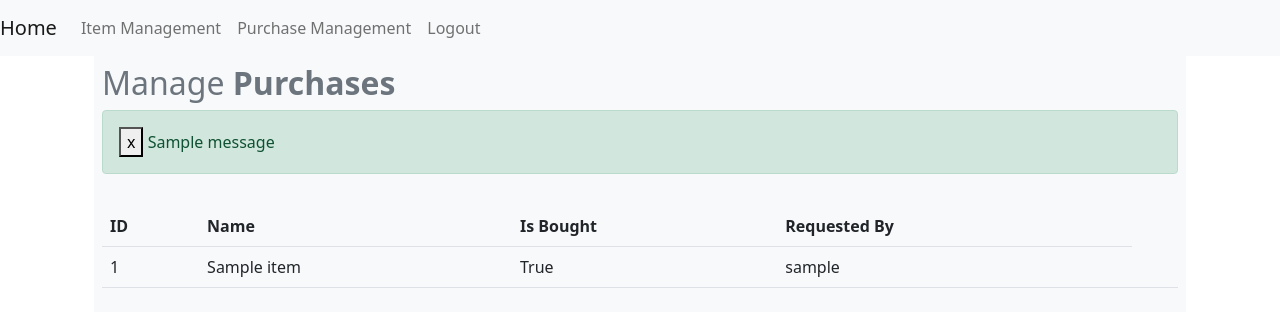
After one commit to glanikali/cuneiform, a Flask app: page /items/purchases in a window 1280 px wide. The commit adds this page. Shown: the top 327 px of the page. Run offline with Flask 2, Linux system fonts and the light colour scheme; a user stored in the database is signed in; tables that the repository leaves empty hold one stand-in row (values such as "Sample post"); one stand-in notice (Sample message) is shown; some libraries are stand-ins or nearby versions.

Commit message:
Refactor, Error Pages, Purchases

```diff
--- a/cuneiform/__init__.py
+++ b/cuneiform/__init__.py
@@ -68,8 +68,10 @@ def register_blueprints(app):
     # with the Flask application instance (app)
     from cuneiform.items.views import items_blueprint
     from cuneiform.users.views import users_blueprint
-    from cuneiform.recipes import recipes_blueprint
+    from cuneiform.core import core_blueprint
+    from cuneiform.error_pages import errors_blueprint
 
-    app.register_blueprint(recipes_blueprint)
+    app.register_blueprint(core_blueprint)
+    app.register_blueprint(errors_blueprint)
     app.register_blueprint(users_blueprint, url_prefix="/users")
     app.register_blueprint(items_blueprint, url_prefix="/items")
--- a/cuneiform/recipes/views.py
+++ b/cuneiform/core/views.py
@@ -4,7 +4,7 @@
 
 from flask import render_template
 
-from . import recipes_blueprint
+from . import core_blueprint
 
 
 ################
@@ -12,6 +12,6 @@ from . import recipes_blueprint
 ################
 
 
-@recipes_blueprint.route("/")
+@core_blueprint.route("/")
 def index():
-    return render_template("recipes/home.html.j2")
+    return render_template("core/home.html.j2")
--- /dev/null
+++ b/cuneiform/items/templates/items/purchases_list.html.j2
@@ -0,0 +1,55 @@
+{% extends 'base.html.j2' %}
+{% from 'field_macro.html.j2' import render_field %}
+{% block title %} This weeks list {% endblock %}
+
+
+{% block content %}
+
+<div class="container">
+  <div class="row">
+    <div class="col md-12">
+      <div class="d-block p-2 bg-light">
+        <h2>Manage
+          <b>Purchases</b>
+        </h2>
+        {% with messages = get_flashed_messages() %}
+        {% if messages %}
+        {% for message in messages %}
+        <div class="alert alert-success alert-dismissable" role="alert">
+            <button type="button" class="close" data-bs-dismiss="alert" aria-label="close">
+              <span aria-hidden="true">x</span>
+            </button>
+        {{message}}
+        </div>
+        {% endfor %}
+        {% endif %}
+        {% endwith %}
+        <table class="table table-hover table-dark">
+          <div class="table-responsive">
+            <table class = "table align-middle">
+              <tr>
+                <th>ID</th>
+                <th>Name</th>
+                <th>Is Bought</th>
+                <th>Requested By</th>
+              </tr>
+              {% for user,item in items %}
+              <tr>
+                <td>{{item.id}}</td>
+                <td>{{item.name}}</td>
+                <td>{{item.is_bought}}</td>
+                <td>{{user.username}}</td>
+                <td>
+                </td>
+              </tr>
+              {% endfor %}
+            </table>
+          </div>
+        </table>
+      </div>
+    </div>
+  </div>
+</div>
+
+
+{% endblock %}
--- a/cuneiform/items/views.py
+++ b/cuneiform/items/views.py
@@ -64,7 +64,7 @@ def store_many(service: OcrService):
     # Then validate the request (rules for validation) -> regex or alternative
     #
     upload_form = UploadForm()
-    print("validating form")
+    # print("validating form")
     if upload_form.validate_on_submit():
         image_file = upload_form.image.data
         # if image_file is None:
@@ -79,10 +79,10 @@ def store_many(service: OcrService):
             flash(service.err_code_to_message.get(err_code))
             return redirect(url_for("items.index"))
 
-        print(f"items list {items_list}")
-        print(f"err_code {err_code}")
+        # print(f"items list {items_list}")
+        # print(f"err_code {err_code}")
         user_id = current_user.id
-        print(f"user id is {user_id}")
+        # print(f"user id is {user_id}")
         # Add new item to database
         for item in items_list:
             name = item
@@ -94,10 +94,10 @@ def store_many(service: OcrService):
 
     flash_errors(upload_form)
 
-    return (redirect(url_for("items.index")), 422)  # image not provided
+    return redirect(url_for("items.index"))  # image not provided
 
 
-@items_blueprint.route("")
+@items_blueprint.route("", methods=["GET"])
 @login_required
 def index():
     # Grab a list of items from database.
@@ -109,7 +109,11 @@ def index():
     # items = Item.query.filter_by(user_id=current_user.id)
     items = (
         db.session.query(User, Item)
-        .filter(User.id == Item.user_id, Item.user_id == current_user.id)
+        .filter(
+            User.id == Item.user_id,
+            Item.user_id == current_user.id,
+            Item.is_bought == False,
+        )
         .all()
     )
     return render_template(
@@ -119,6 +123,22 @@ def index():
         update_form=update_form,
         upload_form=upload_form,
     )
+
+
+@items_blueprint.route("/purchases", methods=["GET"])
+@login_required
+def purchases():
+    # Grab a list of items from database.
+    items = (
+        db.session.query(User, Item)
+        .filter(
+            User.id == Item.user_id,
+            Item.user_id == current_user.id,
+            Item.is_bought == True,
+        )
+        .all()
+    )
+    return render_template("items/purchases_list.html.j2", items=items)
 
 
 # /items/edit
--- a/cuneiform/templates/base.html.j2
+++ b/cuneiform/templates/base.html.j2
@@ -10,7 +10,7 @@
   <body>
         <!-- navbar -->
         <nav class="navbar navbar-expand-lg static-top navbar-light bg-light">
-            <a class="navbar-brand" href="{{ url_for('recipes.index') }}">Home</a>
+            <a class="navbar-brand" href="{{ url_for('core.index') }}">Home</a>
             <button class="navbar-toggler" data-toggle="collapse" data-target="#mainNav">
                 <span class="navbar-toggler-icon"></span>
             </button>
@@ -18,7 +18,8 @@
                 <div class="navbar-nav mr-auto">
                     {% if current_user.is_authenticated %}
                       <a class="nav-item nav-link" href="{{ url_for('items.index') }}">Item Management</a>
-                        <a class="nav-item nav-link" href="{{ url_for('users.logout') }}">Logout</a>
+                      <a class="nav-item nav-link" href="{{ url_for('items.purchases') }}">Purchase Management</a>
+                      <a class="nav-item nav-link" href="{{ url_for('users.logout') }}">Logout</a>
                     {% else %}
                         <a class="nav-item nav-link" href="{{ url_for('users.show_registration') }}">Register</a>
                         <a class="nav-item nav-link" href="{{ url_for('users.show_login') }}">Login</a>
--- a/cuneiform/users/views.py
+++ b/cuneiform/users/views.py
@@ -31,7 +31,7 @@ def welcome_user():
 def logout():
     logout_user()
     flash("You logged out!")
-    return redirect(url_for("recipes.index"))
+    return redirect(url_for("core.index"))
 
 
 # TO DO, if user logs in but user doesn't exist no message is passed
@@ -57,7 +57,7 @@ def login():
         next = request.args.get("next")
 
         if next == None or not next[0] == "/":
-            next = url_for("recipes.index")
+            next = url_for("core.index")
 
         return redirect(next)
 
```
Also changed, not shown: cuneiform/core/__init__.py (added, +9 -0 lines), cuneiform/error_pages/__init__.py (added, +10 -0 lines), cuneiform/error_pages/templates/error_pages/403.html.j2 (added, +8 -0 lines), cuneiform/error_pages/templates/error_pages/404.html.j2 (added, +8 -0 lines), cuneiform/error_pages/views.py (added, +16 -0 lines), cuneiform/recipes/__init__.py (deleted, +0 -8 lines), tests/functional/test_core.py (renamed from tests/functional/test_recipes.py, +2 -2 lines), cuneiform/core/templates/core/home.html.j2 (renamed from cuneiform/recipes/templates/recipes/home.html.j2).
